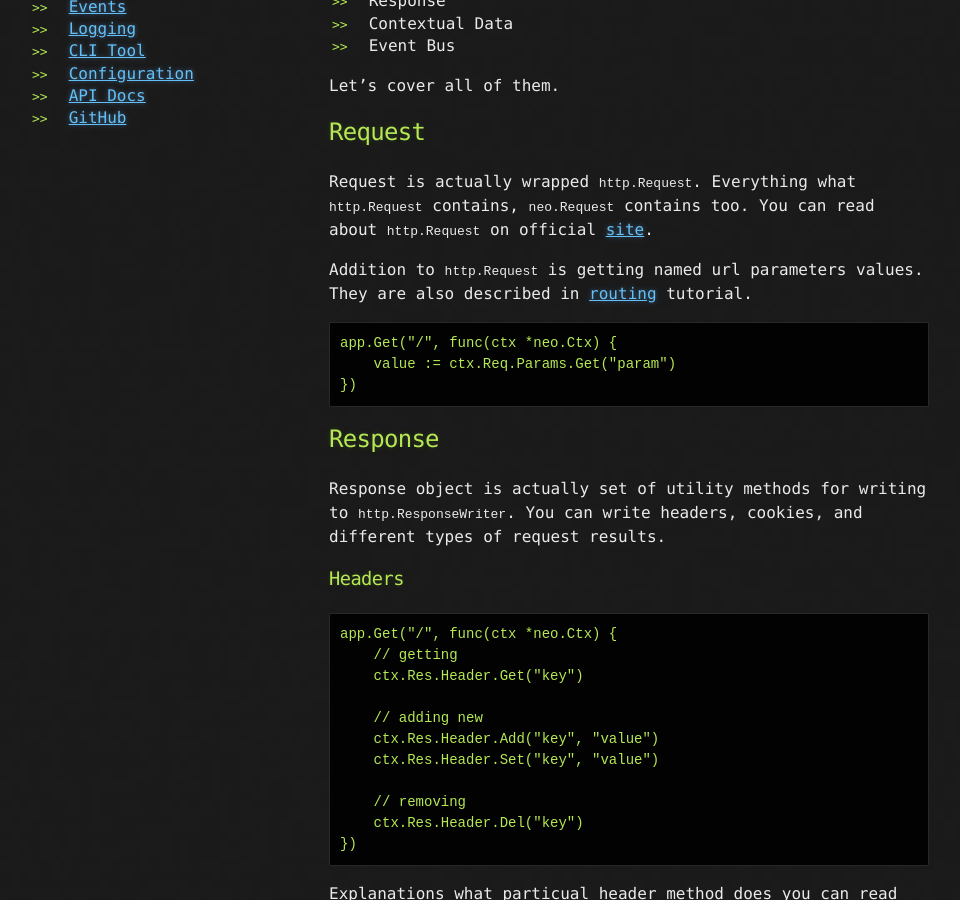
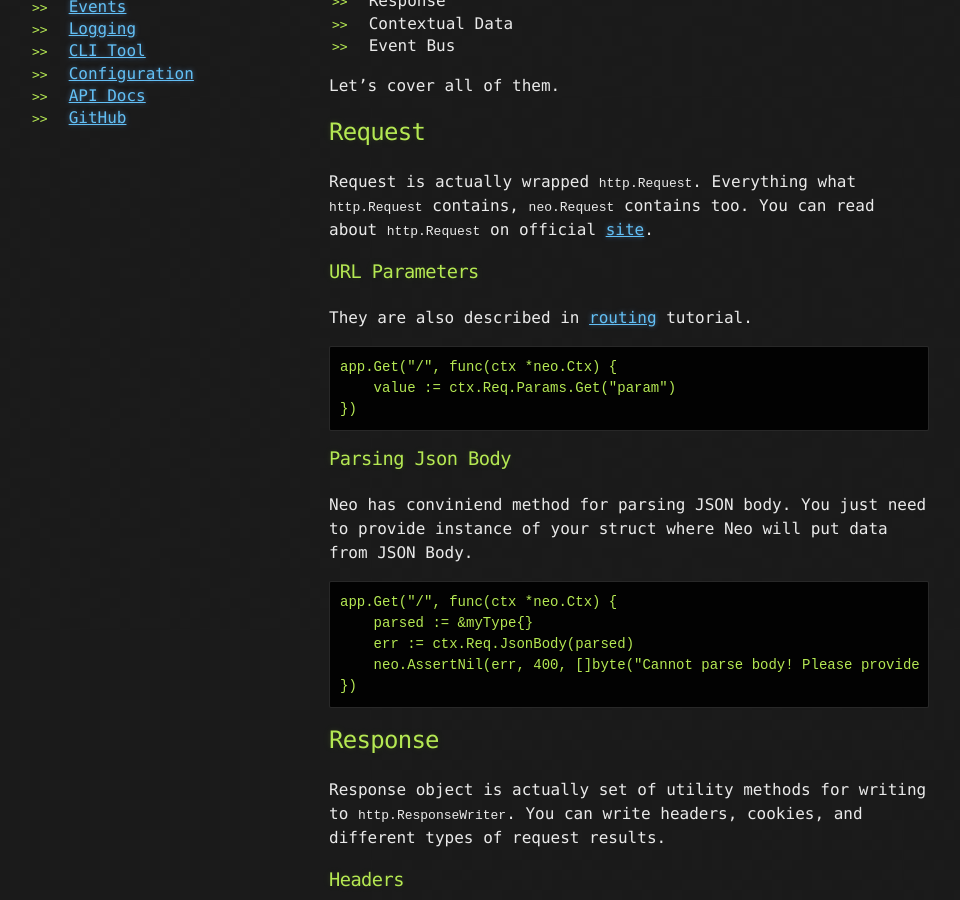
Before and after one commit to ivpusic/neo, a Jekyll site: the page built from _posts/2015-01-23-context.md, in a window 1280 px wide and 900 px high, scrolled down 435 px. Shown: the whole window, without its empty margins (161-1121 px from the left). Built offline with Jekyll 4.4.1, drawn with Linux system fonts in a browser that asks for light colours; nearby versions of some CDN libraries; Markdown is read by kramdown in place of the engine named in the settings.

Commit message:
Update 2015-01-23-context.md

````diff
--- a/_posts/2015-01-23-context.md
+++ b/_posts/2015-01-23-context.md
@@ -20,11 +20,23 @@ Let's cover all of them.
 
 Request is actually wrapped ``http.Request``. Everything what ``http.Request`` contains, ``neo.Request`` contains too. You can read about ``http.Request`` on official [site](http://golang.org/pkg/net/http/#Request).
 
-Addition to ``http.Request`` is getting named url parameters values. They are also described in <a href="{{site.url}}/tutorials/2015/01/22/routing.html">routing</a> tutorial.
+### URL Parameters
+They are also described in <a href="{{site.url}}/tutorials/2015/01/22/routing.html">routing</a> tutorial.
 
 ```Go
 app.Get("/", func(ctx *neo.Ctx) {
     value := ctx.Req.Params.Get("param")
+})
+```
+
+### Parsing Json Body
+Neo has conviniend method for parsing JSON body. You just need to provide instance of your struct where Neo will put data from JSON Body.
+
+```Go
+app.Get("/", func(ctx *neo.Ctx) {
+    parsed := &myType{}
+    err := ctx.Req.JsonBody(parsed)
+    neo.AssertNil(err, 400, []byte("Cannot parse body! Please provide valid JSON data."))
 })
 ```
 
````
